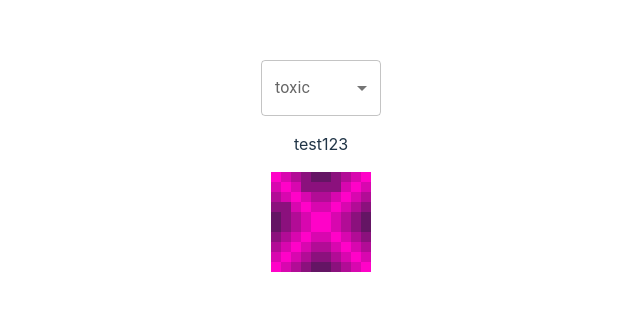
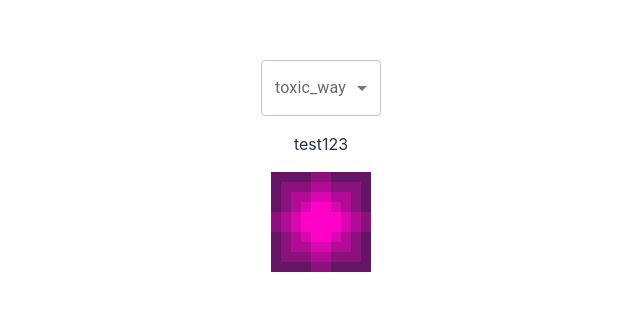
Before and after one commit to mitaka1303/poison, a React (Vite) app: page / in a window 1280 px wide. Shown: the part 231-542 px from the top of the page, without its empty margins (319-959 px from the left). Built offline with nearby package versions, Linux system fonts and the light colour scheme.

Commit message:
color test

```diff
--- a/src/App.jsx
+++ b/src/App.jsx
@@ -7,7 +7,7 @@ import color_mixer from './color_mixer'
 import Form from './form'
 
 function App() {
-  const [count, setCount] = useState(0)
+  const [toxic_way, set_toxic_way] = useState(0)
 
   const color1 = [255, 2, 200]
   const color2 = [100 , 21, 100]
@@ -18,8 +18,8 @@ function App() {
   return (
     <>
       <div>
-        <Form/>
-        <IconRender colorData = {colorData} />
+        <Form set_toxic_way={set_toxic_way}/>
+        <IconRender colorData = {colorData} toxic_way={toxic_way} />
       </div>
     </>
   )
--- a/src/form.jsx
+++ b/src/form.jsx
@@ -10,13 +10,13 @@ export default function Form(props) {
     const [age, setAge] = React.useState('');
 
   const handleChange = (event) => {
-    setAge(event.target.value);
+    props.set_toxic_way(event.target.value);
   };
 
     return(
         <Box sx={{ minWidth: 120 }}>
       <FormControl fullWidth>
-        <InputLabel id="demo-simple-select-label">toxic</InputLabel>
+        <InputLabel id="demo-simple-select-label">toxic_way</InputLabel>
         <Select
           labelId="demo-simple-select-label"
           id="demo-simple-select"
@@ -24,9 +24,9 @@ export default function Form(props) {
           label="Age"
           onChange={handleChange}
         >
-          <MenuItem value={10}>プロテアーゼ</MenuItem>
-          <MenuItem value={20}>アレルゲン</MenuItem>
-          <MenuItem value={30}>デンドロトキシン</MenuItem>
+          <MenuItem value={10}>刺毒,咬毒</MenuItem>
+          <MenuItem value={20}>粘液毒</MenuItem>
+          <MenuItem value={30}>食中毒</MenuItem>
         </Select>
       </FormControl>
     </Box>
--- a/src/icon_render.jsx
+++ b/src/icon_render.jsx
@@ -1,32 +1,32 @@
 export default function IconRender(props) {
 
-    // const testData = [
-    //     1, 1, 1, 1, 1, 1, 1, 1, 1, 1,
-    //     1, 2, 2, 2, 2, 2, 2, 2, 2, 1,
-    //     1, 2, 3, 3, 3, 3, 3, 3, 2, 1,
-    //     1, 2, 3, 4, 4, 4, 4, 3, 2, 1,
-    //     1, 2, 3, 4, 5, 5, 4, 3, 2, 1,
-    //     1, 2, 3, 4, 5, 5, 4, 3, 2, 1,
-    //     1, 2, 3, 4, 4, 4, 4, 3, 2, 1,
-    //     1, 2, 3, 3, 3, 3, 3, 3, 2, 1,
-    //     1, 2, 2, 2, 2, 2, 2, 2, 2, 1,
-    //     1, 1, 1, 1, 1, 1, 1, 1, 1, 1
-    // ]
+    const square = [
+        1, 1, 1, 1, 1, 1, 1, 1, 1, 1,
+        1, 2, 2, 2, 2, 2, 2, 2, 2, 1,
+        1, 2, 3, 3, 3, 3, 3, 3, 2, 1,
+        1, 2, 3, 4, 4, 4, 4, 3, 2, 1,
+        1, 2, 3, 4, 5, 5, 4, 3, 2, 1,
+        1, 2, 3, 4, 5, 5, 4, 3, 2, 1,
+        1, 2, 3, 4, 4, 4, 4, 3, 2, 1,
+        1, 2, 3, 3, 3, 3, 3, 3, 2, 1,
+        1, 2, 2, 2, 2, 2, 2, 2, 2, 1,
+        1, 1, 1, 1, 1, 1, 1, 1, 1, 1
+    ]
 
-    // const testData= [
-    //     1, 1, 1, 1, 2, 2, 1, 1, 1, 1,
-    //     1, 2, 2, 2, 3, 3, 2, 2, 2, 1,
-    //     1, 2, 3, 3, 4, 4, 3, 3, 2, 1,
-    //     1, 2, 3, 4, 5, 5, 4, 3, 2, 1,
-    //     2, 3, 4, 5, 5, 5, 5, 4, 3, 2,
-    //     2, 3, 4, 5, 5, 5, 5, 4, 3, 2,
-    //     1, 2, 3, 4, 5, 5, 4, 3, 2, 1,
-    //     1, 2, 3, 3, 4, 4, 3, 3, 2, 1,
-    //     1, 2, 2, 2, 3, 3, 2, 2, 2, 1,
-    //     1, 1, 1, 1, 2, 2, 1, 1, 1, 1
-    // ]
+    const circleData= [
+        1, 1, 1, 1, 2, 2, 1, 1, 1, 1,
+        1, 2, 2, 2, 3, 3, 2, 2, 2, 1,
+        1, 2, 3, 3, 4, 4, 3, 3, 2, 1,
+        1, 2, 3, 4, 5, 5, 4, 3, 2, 1,
+        2, 3, 4, 5, 5, 5, 5, 4, 3, 2,
+        2, 3, 4, 5, 5, 5, 5, 4, 3, 2,
+        1, 2, 3, 4, 5, 5, 4, 3, 2, 1,
+        1, 2, 3, 3, 4, 4, 3, 3, 2, 1,
+        1, 2, 2, 2, 3, 3, 2, 2, 2, 1,
+        1, 1, 1, 1, 2, 2, 1, 1, 1, 1
+    ]
 
-    const testData = [
+    const crossData = [
             5, 4, 3, 2, 1, 1, 2, 3, 4, 5,
             4, 5, 4, 2, 2, 2, 2, 4, 5, 4,
             3, 4, 5, 4, 3, 3, 4, 5, 4, 3,
@@ -37,8 +37,15 @@ export default function IconRender(props) {
             3, 4, 5, 4, 3, 3, 4, 5, 4, 3,
             4, 5, 4, 3, 2, 2, 3, 4, 5, 4,
             5, 4, 3, 2, 1, 1, 2, 3, 4, 5
-        ]
+    ]
 
+    var testData
+
+    if(props.toxic_way == "食中毒"){
+        testData = crossData
+    }else{
+        testData =circleData
+    }
 
     var colorData = props.colorData
 
```
